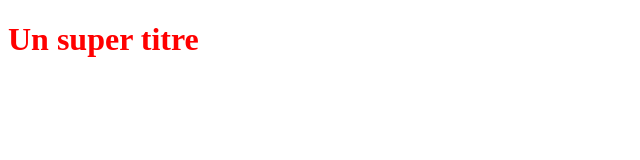
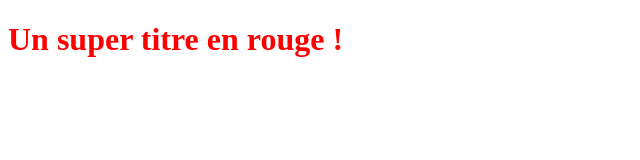
Before and after one commit to heraclesdvp/tutoriel, a plain HTML site: page index.html in a window 1280 px wide. Shown: the whole page, without its empty margins (0-640 px from the left). Drawn offline with Linux system fonts and the light colour scheme.

Commit message:
Modification du titre H1

```diff
--- a/index.html
+++ b/index.html
@@ -5,6 +5,6 @@
     <link rel="stylesheet" type="text/css" href="styles.css">
 </head>
 <body>
-    <h1>Un super titre</h1>
+    <h1>Un super titre en rouge !</h1>
 </body>
 </html>
```
